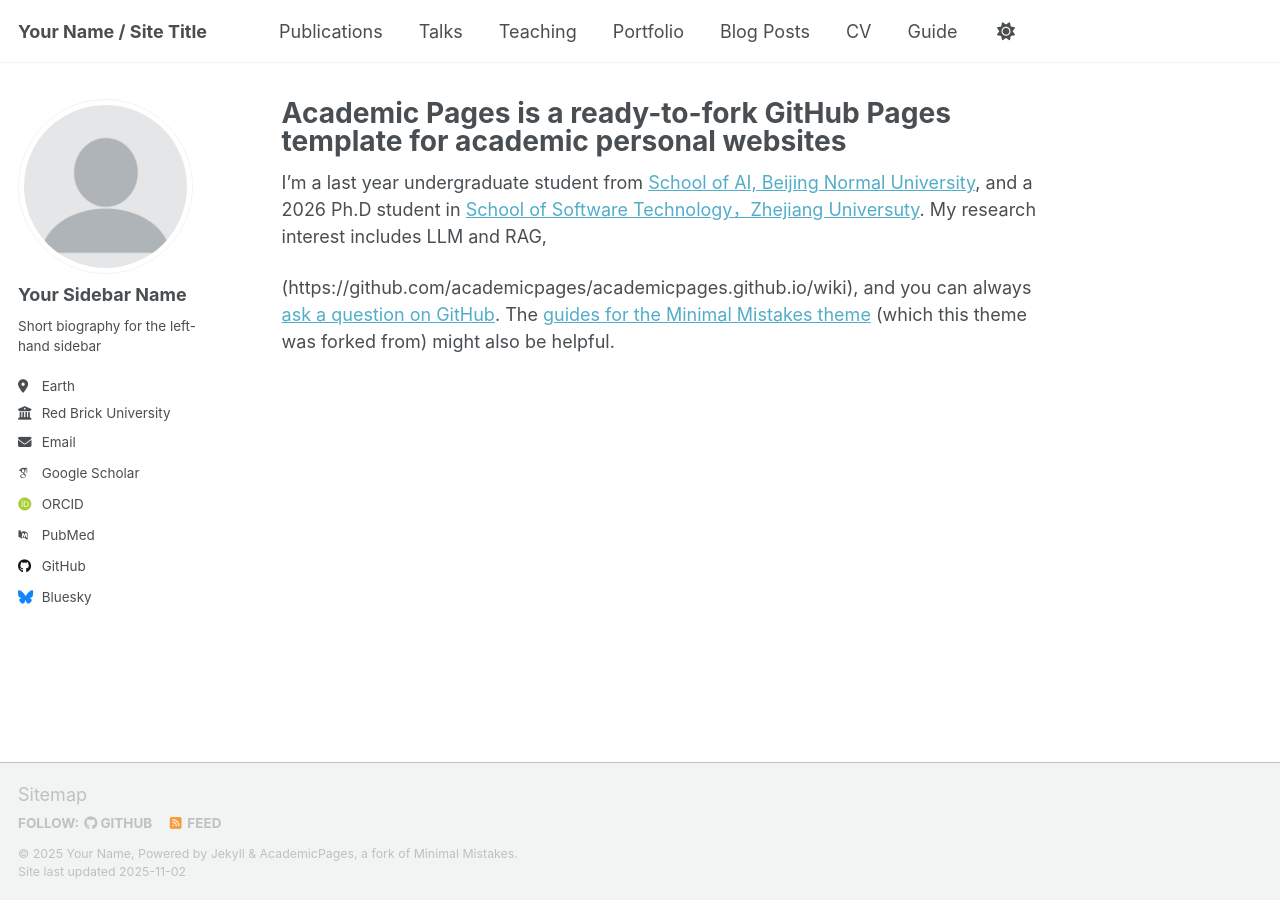
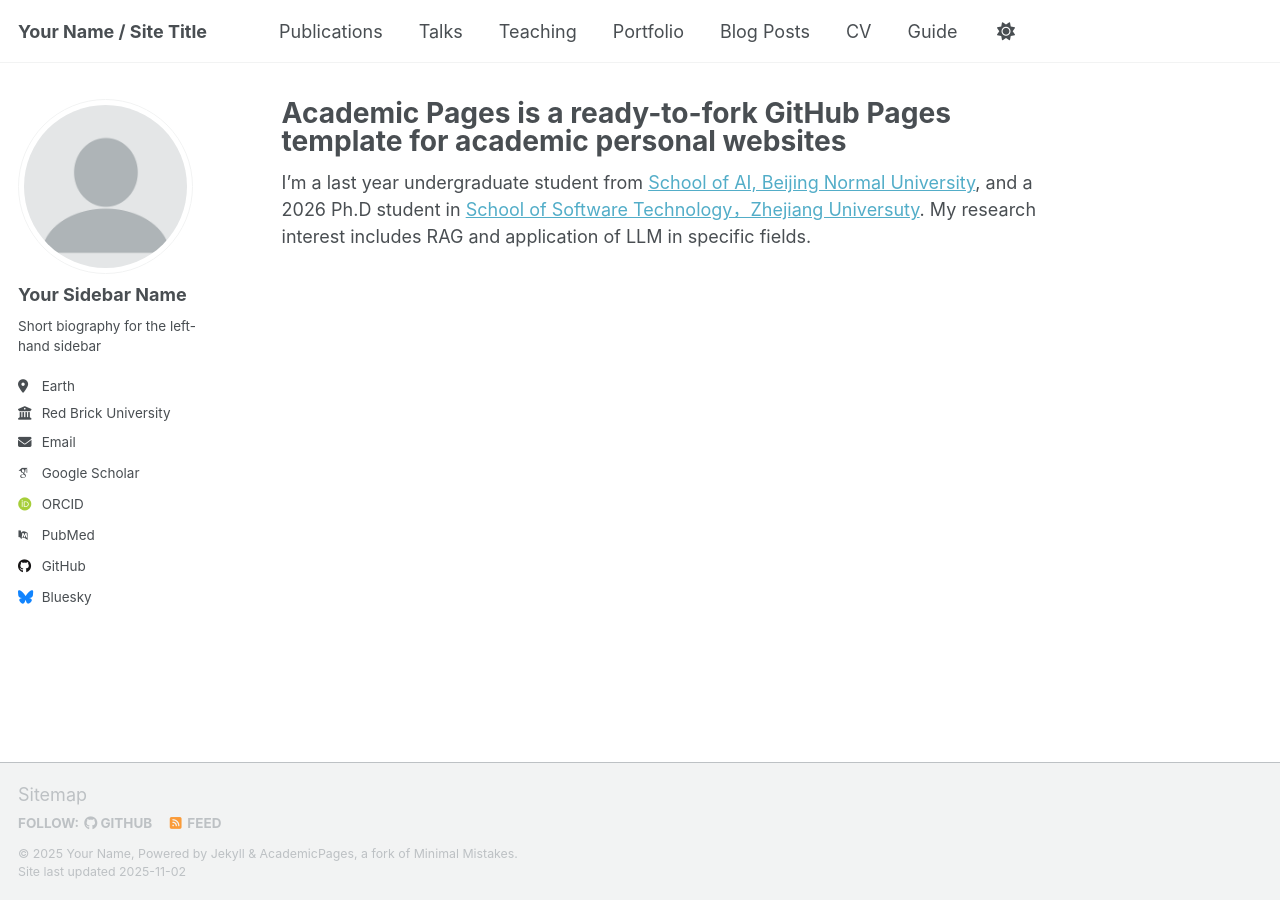
Before and after one commit to LupinCui/LupinCui.github.io, a Jekyll site: the page built from _pages/about.md, in a window 1280 px wide. Built offline with Jekyll 4.4.1, drawn with Linux system fonts in a browser that asks for light colours; some web fonts are replaced; a script that is not in the unit is left out.

Commit message:
Update research interests in about page

```diff
--- a/_pages/about.md
+++ b/_pages/about.md
@@ -7,6 +7,4 @@ redirect_from:
   - /about.html
 ---
 
-I'm a last year undergraduate student from [School of AI, Beijing Normal University](https://ai.bnu.edu.cn/), and a 2026 Ph.D student in [School of Software Technology，Zhejiang Universuty](http://www.cst.zju.edu.cn/main.htm). My research interest includes LLM and RAG,
-
-(https://github.com/academicpages/academicpages.github.io/wiki), and you can always [ask a question on GitHub](https://github.com/academicpages/academicpages.github.io/discussions). The [guides for the Minimal Mistakes theme](https://mmistakes.github.io/minimal-mistakes/docs/configuration/) (which this theme was forked from) might also be helpful.
+I'm a last year undergraduate student from [School of AI, Beijing Normal University](https://ai.bnu.edu.cn/), and a 2026 Ph.D student in [School of Software Technology，Zhejiang Universuty](http://www.cst.zju.edu.cn/main.htm). My research interest includes RAG and application of LLM in specific fields.
```
